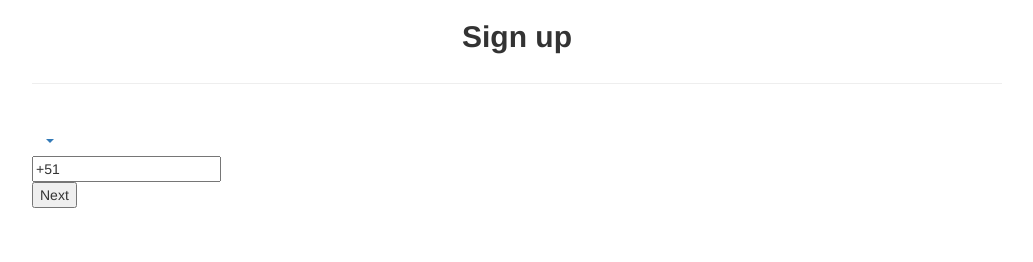
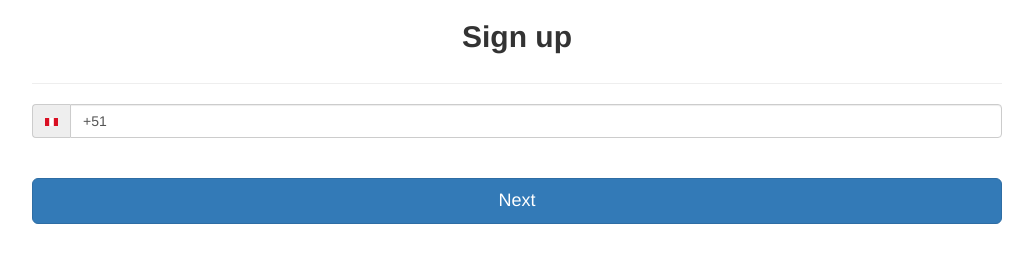
Before and after one commit to RoxsyVq/Lyft, a plain HTML site: page number.html in a window 1280 px wide. Shown: the whole page, without its empty margins (123-1156 px from the left). Drawn offline with Linux system fonts and the light colour scheme.

Commit message:
avance de icono paises/diseño botones

```diff
--- a/css/main.css
+++ b/css/main.css
@@ -61,3 +61,15 @@ h4 {
 	text-align: center;
 	font-weight: bold;
 }
+
+
+input{
+	margin-left: none;
+	padding-left: none;
+}
+.banderas img{
+	width: 13px !important;
+    height: 8px !important;
+	padding: none;
+	margin: none;
+}
--- a/number.html
+++ b/number.html
@@ -4,8 +4,6 @@
 	<meta charset="UTF-8">
 	<link href="css/bootstrap.min.css" rel="stylesheet">
 	<link rel="stylesheet" href="css/main.css">
-	<link rel="stylesheet" href="css/boostrap-map/dist/css/bootstrap-formhelpers.min.css">
-	<link rel="stylesheet" href="css/boostrap-map/dist/js/bootstrap-formhelpers.min.js">
 
 	<title>Register of number</title>
 </head>
@@ -17,23 +15,14 @@
 			<div class="row">
 				<div class="col-xs-10 col-xs-offset-1">
 				<hr>
-				<div class="bfh-selectbox bfh-countries" data-country="US" data-flags="true">
-  					<input type="hidden" value="">
-  					<a class="bfh-selectbox-toggle" role="button" data-toggle="bfh-selectbox" href="#">
-    					<span class="bfh-selectbox-option input-medium" data-option=""></span>
-    					<b class="caret"></b>
-  					</a>
-  					<div class="bfh-selectbox-options">
-    					<input type="text" class="bfh-selectbox-filter">
-    					<div role="listbox">
-    					<ul role="option">
-    					</ul>
-    					</div>
-  					</div>
+				<div class="input-group">
+    			<span class="input-group-addon banderas"><img class="banderas" src="img/pe.png" alt=""></a><span class="glyphicon glyphicon-triangle-bottom"></span></span>
+    				<input type="text" class="form-control" id="inputGroupSuccess1" value="+51"type="text" placeholder="994416627" aria-describedby="inputGroupSuccess1Status">
 					</div>
-				<input  value="+51"type="text" placeholder="994416627">
-				<div class="boton">
-					<button class="next" >Next</button>
+					<br> <br>
+
+				<div class="boton ">
+					<button class="next btn btn-primary btn-lg btn-block" >Next</button>
 				</div>
 
 				</div>
```
